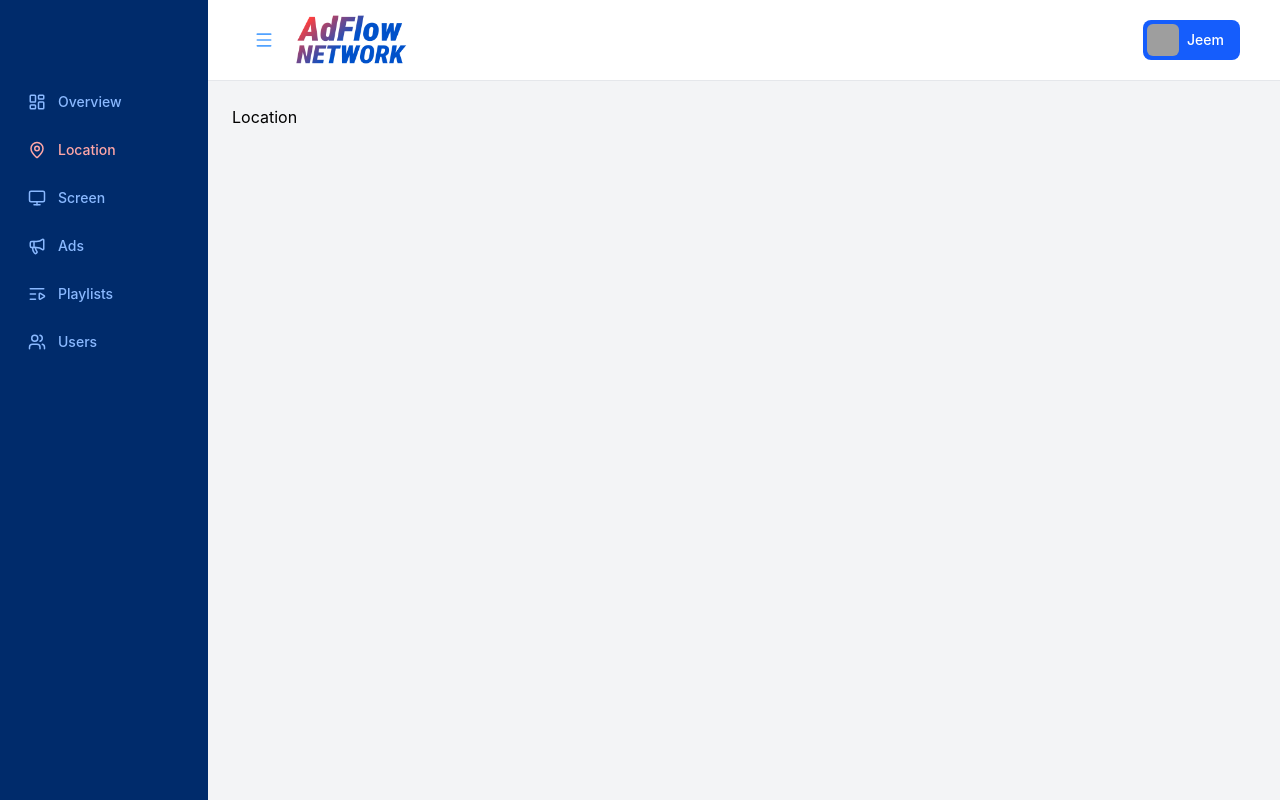
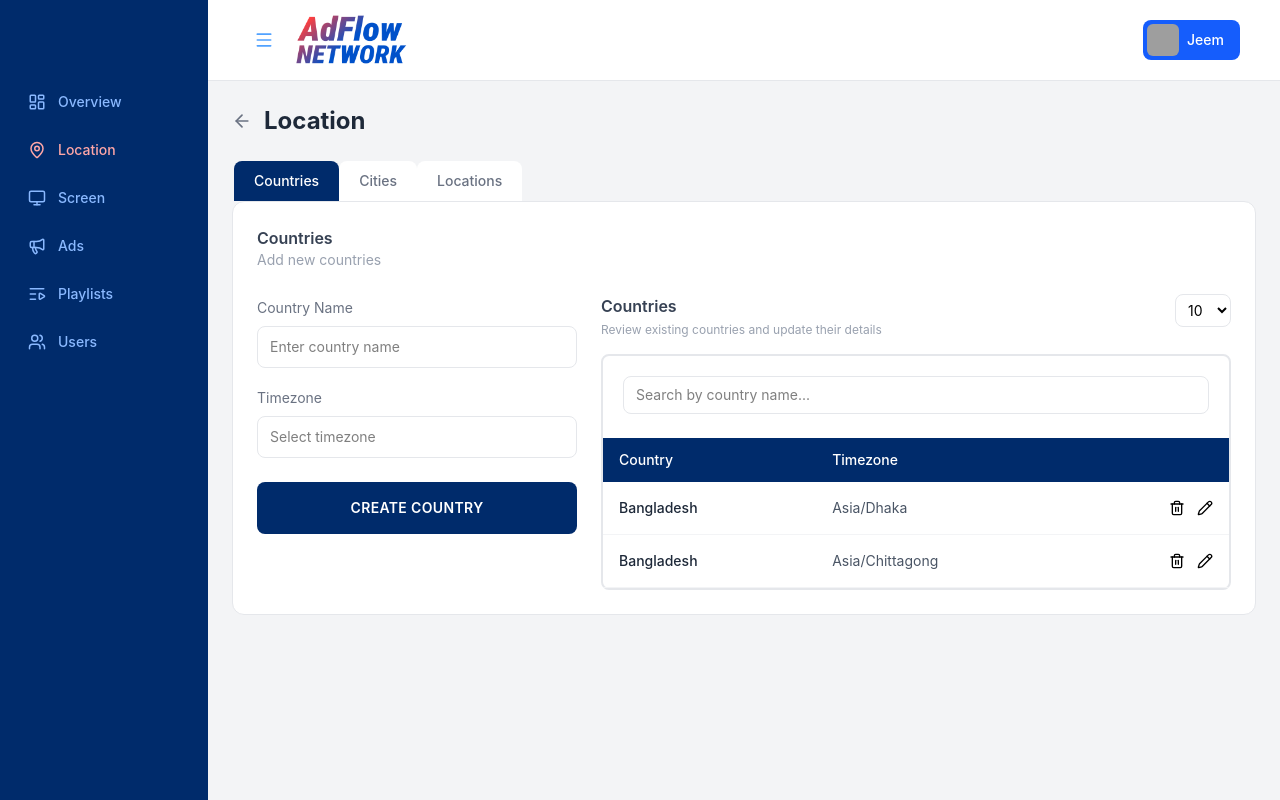
Before and after one commit to bushrajeem/AdFlow-Network-DOOH-Advertising-System, a React (Vite) app: page /admin/location in a window 1280 px wide. Built offline with nearby package versions, Linux system fonts and the light colour scheme; grey boxes are pictures that could not be loaded.

Commit message:
feat: Added countries in Location page

```diff
--- a/src/pages/admin/AdminDashboardPage.jsx
+++ b/src/pages/admin/AdminDashboardPage.jsx
@@ -3,10 +3,12 @@
  * BACKEND: fetch('/api/admin/stats') to replace placeholder stats.
  */
 
+import { Navigate } from "react-router-dom";
+
 function DashboardPage() {
   // BACKEND: replace these with real values from API response
   const stats = [
-    { label: "Locations", value: 1,  color: "bg-blue-500"   },
+    { label: "Locations", value: 1,  color: "bg-blue-500" , Navigate: "/admin/location" },
     { label: "Screens",   value: 3,  color: "bg-green-500"  },
     { label: "Ads",       value: 3,  color: "bg-yellow-500" },
     { label: "Users",     value: 3,  color: "bg-red-500"    },
--- a/src/pages/admin/LocationPage.jsx
+++ b/src/pages/admin/LocationPage.jsx
@@ -1,11 +1,229 @@
-import React from 'react'
+/**
+ * LocationPage.jsx — Manage locations (Countries, Cities, Locations).
+ * Route: /admin/location
+ *
+ * Three tabs: Countries | Cities | Locations
+ * Each tab has a form on the left and a data table on the right.
+ *
+ * BACKEND: All TODO comments mark where API calls will be connected.
+ */
+
+import { useState } from "react";
+import { ArrowLeft, Trash2, Pencil } from "lucide-react";
+import { useNavigate } from "react-router-dom";
+
+// Tab definitions — add new tabs here if needed
+const TABS = ["Countries", "Cities", "Locations"];
+
+// Mock data — TODO: replace with API call GET /api/admin/countries
+const MOCK_COUNTRIES = [
+  { id: 1, name: "Bangladesh", timezone: "Asia/Dhaka" },
+  { id: 2, name: "Bangladesh", timezone: "Asia/Chittagong" },
+];
 
 function LocationPage() {
+  const navigate = useNavigate();
+  const [activeTab, setActiveTab] = useState("Countries");
+
+  // Form state — TODO: extend for Cities and Locations tabs
+  const [countryName, setCountryName] = useState("");
+  const [timezone, setTimezone]       = useState("");
+  const [search, setSearch]           = useState("");
+
+  // TODO: replace with useState + useEffect fetching from API
+  const countries = MOCK_COUNTRIES;
+
+  // Filter table by search input
+  const filtered = countries.filter((c) =>
+    c.name.toLowerCase().includes(search.toLowerCase())
+  );
+
+  // TODO: connect to POST /api/admin/countries
+  const handleCreate = () => {
+    console.log("Create country:", { countryName, timezone });
+  };
+
+  // TODO: connect to DELETE /api/admin/countries/:id
+  const handleDelete = (id) => {
+    console.log("Delete country:", id);
+  };
+
+  // TODO: connect to PATCH /api/admin/countries/:id
+  const handleEdit = (id) => {
+    console.log("Edit country:", id);
+  };
+
   return (
     <div>
-      Location
+
+     {/* Page Header */}
+      <div className="flex items-center gap-3 mb-6">
+        <button
+          onClick={() => navigate("/admin/dashboard")}
+          className="text-gray-500 hover:text-gray-800 transition-colors"
+        >
+          <ArrowLeft size={20} />
+        </button>
+        <h1 className="text-2xl font-bold text-gray-800">Location</h1>
+      </div>
+
+      {/*Tabs */}
+      <div className="flex ml-0.5">
+        {TABS.map((tab) => (
+          <button
+            key={tab}
+            onClick={() => setActiveTab(tab)}
+            className={`px-5 py-2.5 text-sm font-medium rounded-t-lg transition-colors
+              ${activeTab === tab
+                ? "bg-[#002B6B] text-white"
+                : "text-gray-500 hover:text-gray-700 bg-white"
+              }`}
+          >
+            {tab}
+          </button>
+        ))}
+      </div>
+
+      {/* Tab Content*/}
+      {/* TODO: render different form + table for Cities and Locations tabs */}
+      {activeTab === "Countries" && (
+        <div className="bg-white rounded-xl border border-gray-200 p-6">
+
+          {/* Section title */}
+          <p className="font-semibold text-gray-700">Countries</p>
+          <p className="text-sm text-gray-400 mb-6">Add new countries</p>
+
+          <div className="flex gap-6">
+
+            {/* ── Left: Create Form ──────────────────────────────────────── */}
+            <div className="flex flex-col gap-4 w-80">
+
+              <div className="flex flex-col gap-1">
+                <label className="text-sm text-gray-500 py-1">Country Name</label>
+                <input
+                  type="text"
+                  placeholder="Enter country name"
+                  value={countryName}
+                  onChange={(e) => setCountryName(e.target.value)}
+                  className="border border-gray-200 rounded-lg px-3 py-2.5 text-sm outline-none focus:ring-2 focus:ring-blue-300"
+                />
+              </div>
+
+              <div className="flex flex-col gap-1">
+                <label className="text-sm text-gray-500 py-1">Timezone</label>
+                {/* TODO: replace with a timezone dropdown library e.g. react-select */}
+                <input
+                  type="text"
+                  placeholder="Select timezone"
+                  value={timezone}
+                  onChange={(e) => setTimezone(e.target.value)}
+                  className="border border-gray-200 rounded-lg px-3 py-2.5 mb-2 text-sm outline-none focus:ring-2 focus:ring-blue-300"
+                />
+              </div>
+
+              <button
+                onClick={handleCreate}
+                className="bg-[#002B6B] hover:bg-blue-900 text-white text-sm font-semibold py-4 rounded-lg tracking-wide transition-colors"
+              >
+                CREATE COUNTRY
+              </button>
+
+            </div>
+
+            {/* Right: Countries Table*/}
+            <div className="flex-1">
+
+              {/* Table header */}
+              <div className="flex items-start justify-between mb-3">
+                <div>
+                  <p className="font-semibold text-gray-700 mb-1">Countries</p>
+                  <p className="text-xs text-gray-400 mb-1">Review existing countries and update their details</p>
+                </div>
+                {/* TODO: connect Per Page to pagination logic */}
+                <select className="text-[14px] border border-gray-200 rounded-lg px-2 py-1.5 outline-none">
+                  <option>10</option>
+                  <option>25</option>
+                  <option>50</option>
+                </select>
+              </div>
+
+              <div className=" border-2 border-gray-200 rounded-lg ">
+                {/* Search */}
+              <div className="px-5 py-3 mt-2">
+                <input
+                type="text"
+                placeholder="Search by country name..."
+                value={search}
+                onChange={(e) => setSearch(e.target.value)}
+                className="w-full border border-gray-200 rounded-lg px-3 py-2 text-sm mb-3 outline-none focus:ring-2 focus:ring-blue-300"
+              />
+              </div>
+
+              {/* Table */}
+              <table className="w-full text-sm">
+                <thead>
+                  <tr style={{ backgroundColor: "#002B6B" }} className="text-white">
+                    <th className="px-4 py-3 text-left font-medium">Country</th>
+                    <th className="px-4 py-3 text-left font-medium">Timezone</th>
+                    <th className="px-4 py-3" />
+                  </tr>
+                </thead>
+                <tbody>
+                  {filtered.length === 0 ? (
+                    <tr>
+                      <td colSpan={3} className="text-center py-8 text-gray-400">
+                        No countries found
+                      </td>
+                    </tr>
+                  ) : (
+                    filtered.map((country) => (
+                      <tr key={country.id} className="border-b border-gray-100">
+                        <td className="px-4 py-4 font-medium text-gray-800">{country.name}</td>
+                        <td className="px-4 py-4 text-gray-600">{country.timezone}</td>
+                        <td className="px-4 py-4">
+                          <div className="flex items-center gap-3 justify-end">
+                            <button
+                              onClick={() => handleDelete(country.id)}
+                              className=" hover:text-red-500 transition-colors"
+                            >
+                              <Trash2 size={16} />
+                            </button>
+                            <button
+                              onClick={() => handleEdit(country.id)}
+                              className=" hover:text-blue-600 transition-colors"
+                            >
+                              <Pencil size={16} />
+                            </button>
+                          </div>
+                        </td>
+                      </tr>
+                    ))
+                  )}
+                </tbody>
+              </table>
+              </div>
+
+            </div>
+          </div>
+        </div>
+      )}
+
+      {/* TODO: build Cities tab content — same pattern as Countries */}
+      {activeTab === "Cities" && (
+        <div className="bg-white rounded-xl border border-gray-200 p-6 text-gray-400 text-sm">
+          Cities tab — coming soon
+        </div>
+      )}
+
+      {/* TODO: build Locations tab content — same pattern as Countries */}
+      {activeTab === "Locations" && (
+        <div className="bg-white rounded-xl border border-gray-200 p-6 text-gray-400 text-sm">
+          Locations tab — coming soon
+        </div>
+      )}
+
     </div>
-  )
+  );
 }
 
-export default LocationPage
+export default LocationPage;
```
